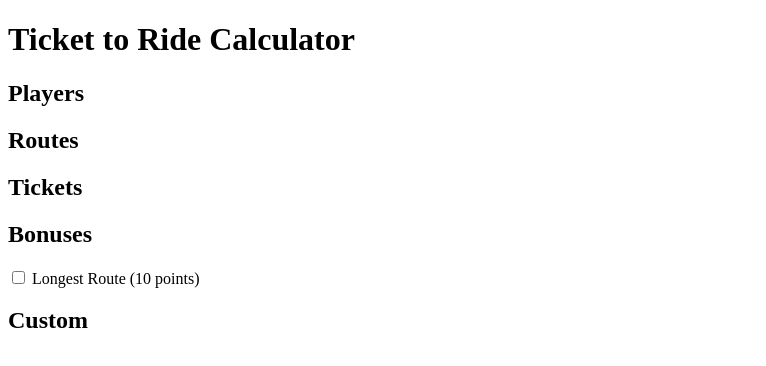
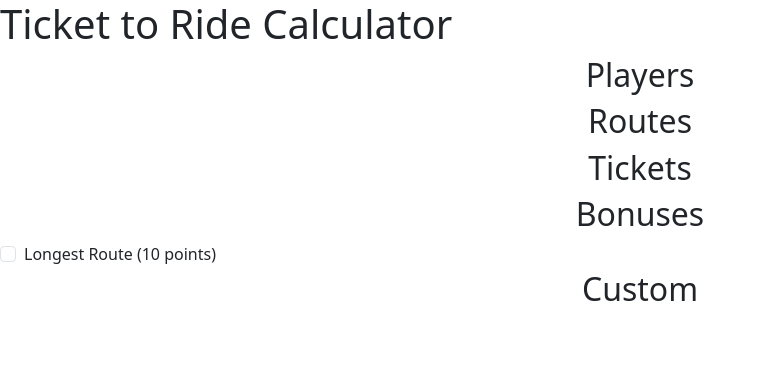
Before and after one commit to Bianca62/bianca62.github.io, a plain HTML site: page index.html in a window 1280 px wide. Shown: the whole page, without its empty margins (0-766 px from the left). Drawn offline with nearby package versions, Linux system fonts and the light colour scheme.

Commit message:
add bootstrap

```diff
--- a/components/bonuses.html
+++ b/components/bonuses.html
@@ -1,6 +1,7 @@
-<div>
-    <h2>Bonuses</h2>
-    <label>
-        <input type="checkbox" id="europe_longest_route"> Longest Route (10 points)
-    </label>
+<div class="mb-1">
+    <h2 class="text-center">Bonuses</h2>
+    <div class="form-check">
+        <input class="form-check-input" type="checkbox" id="europe_longest_route">
+        <label class="form-check-label" for="europe_longest_route">Longest Route (10 points)</label>
+    </div>
 </div>
--- a/components/custom.html
+++ b/components/custom.html
@@ -1,3 +1,3 @@
-<div>
-    <h2>Custom</h2>
+<div class="mb-1">
+    <h2 class="text-center">Custom</h2>
 </div>
--- a/components/players.html
+++ b/components/players.html
@@ -1,3 +1,3 @@
-<div>
-    <h2>Players</h2>
+<div class="mb-1">
+    <h2 class="text-center">Players</h2>
 </div>
--- a/components/routes.html
+++ b/components/routes.html
@@ -1,3 +1,3 @@
-<div>
-    <h2>Routes</h2>
+<div class="mb-1">
+    <h2 class="text-center">Routes</h2>
 </div>
--- a/components/tickets.html
+++ b/components/tickets.html
@@ -1,3 +1,3 @@
-<div>
-    <h2>Tickets</h2>
+<div class="mb-1">
+    <h2 class="text-center">Tickets</h2>
 </div>
--- a/index.html
+++ b/index.html
@@ -3,7 +3,7 @@
 <head>
     <meta charset="UTF-8">
     <meta name="viewport" content="width=device-width, initial-scale=1.0">
-    <link rel="stylesheet" href="style.css">
+    <link href="https://cdn.jsdelivr.net/npm/bootstrap@5.3.3/dist/css/bootstrap.min.css" rel="stylesheet" integrity="sha384-QWTKZyjpPEjISv5WaRU9OFeRpok6YctnYmDr5pNlyT2bRjXh0JMhjY6hW+ALEwIH" crossorigin="anonymous">
     <title>Ticket to Ride Calculator</title>
 </head>
 <body>
@@ -14,5 +14,6 @@
         <!-- Sections will be dynamically loaded here -->
     </main>
     <script src="script.js"></script>
+    <script src="https://cdn.jsdelivr.net/npm/bootstrap@5.3.3/dist/js/bootstrap.bundle.min.js" integrity="sha384-YvpcrYf0tY3lHB60NNkmXc5s9fDVZLESaAA55NDzOxhy9GkcIdslK1eN7N6jIeHz" crossorigin="anonymous"></script>
 </body>
 </html>
```
